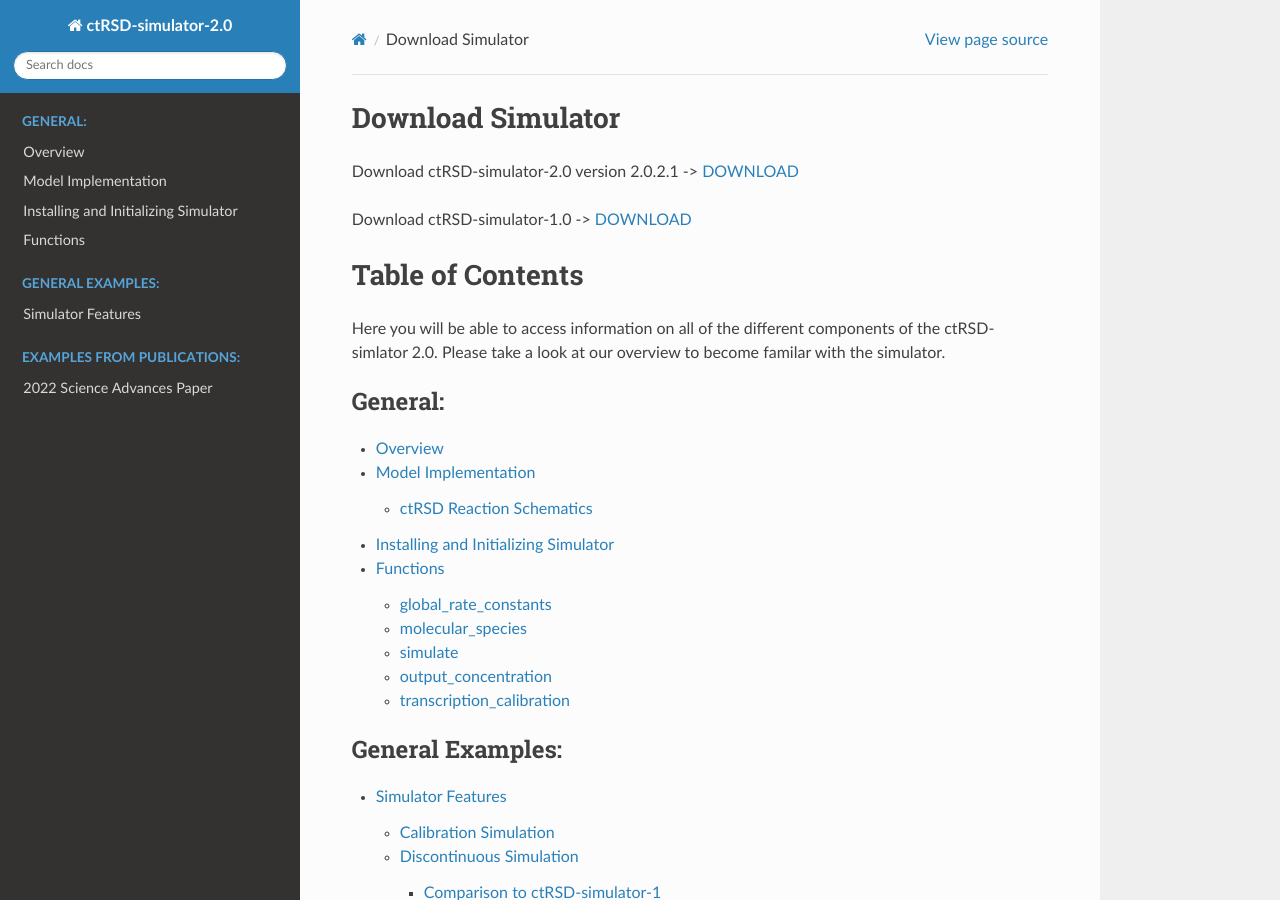
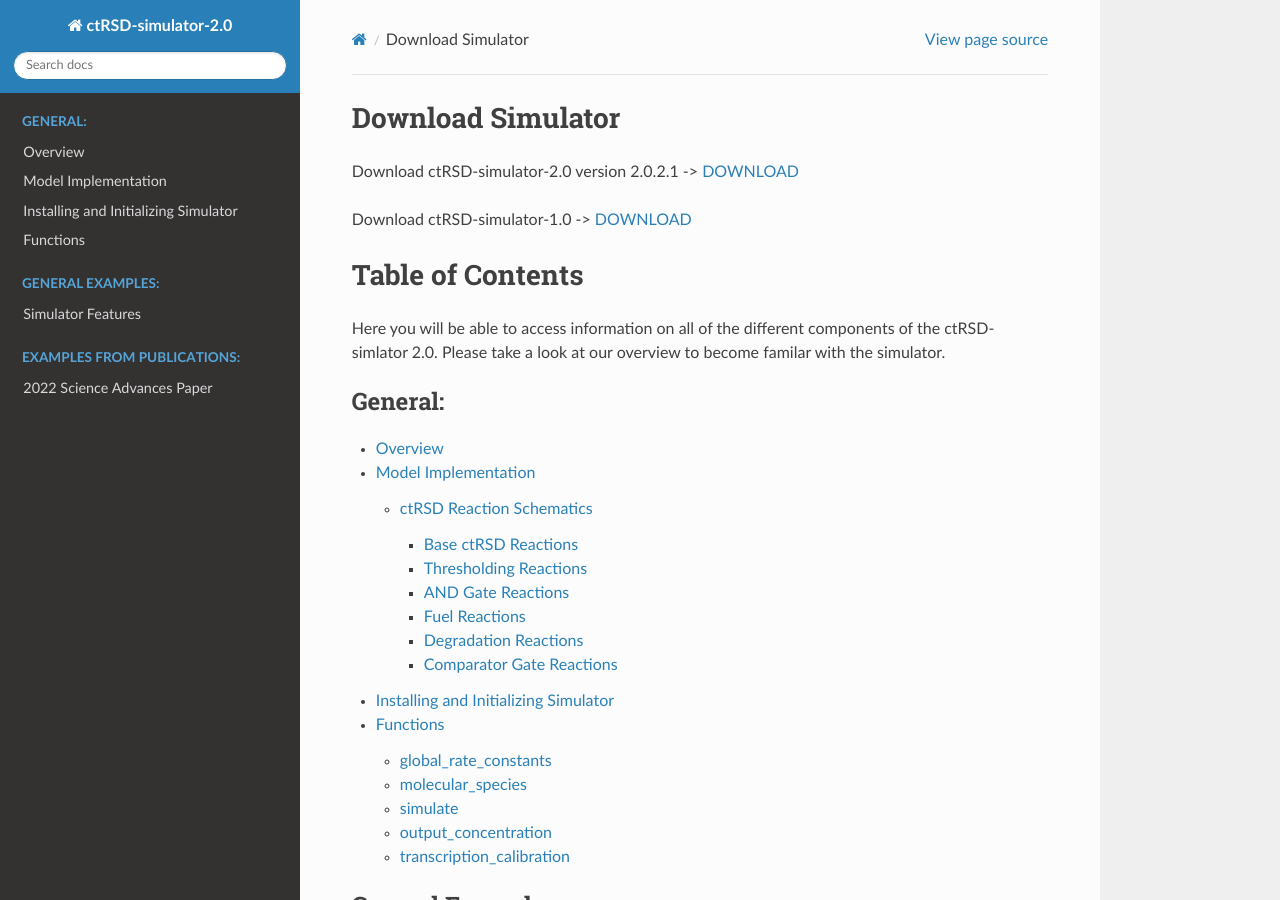
Before and after one commit to usnistgov/ctRSD-simulator, a Sphinx documentation site: the page built from ctRSD-simulator-2.0/docs/index.rst, in a window 1280 px wide and 900 px high. Built offline with Sphinx 7.4.7 and the Read the Docs theme 2.0.0, drawn with Linux system fonts in a browser that asks for light colours.

Commit message:
update ctRSD-simulator-2.0

```diff
--- a/ctRSD-simulator-2.0/docs/Model-Implementation.rst
+++ b/ctRSD-simulator-2.0/docs/Model-Implementation.rst
@@ -6,8 +6,62 @@
 
 ctRSD Reaction Schematics
 -------------------------
-.. figure:: /ExampleImages/all_reactions.png
+
+Base ctRSD Reactions
+++++++++++++++++++++
+
+.. figure:: /ExampleImages/base_reactions.png
    :class: with-border
    :align: center
 
-   **All ctRSD Reaction Schematics**
+   **Base ctRSD Reactions Schematics**
+
+
+
+Thresholding Reactions
++++++++++++++++++++++++
+
+.. figure:: /ExampleImages/thresholding_reactions.png
+   :class: with-border
+   :align: center
+
+   **Thresholding Reactions Schematics**
+
+
+AND Gate Reactions
+++++++++++++++++++
+
+.. figure:: /ExampleImages/and_gate_reactions.png
+   :class: with-border
+   :align: center
+
+   **AND Gate Reactions Schematics**
+
+Fuel Reactions
+++++++++++++++
+
+.. figure:: /ExampleImages/fuel_reactions.png
+   :class: with-border
+   :align: center
+
+   **Fuel Reactions Schematics**
+
+
+Degradation Reactions
++++++++++++++++++++++
+
+.. figure:: /ExampleImages/degradation_reactions.png
+   :class: with-border
+   :align: center
+
+   **Degradation Reactions Schematics**
+
+
+Comparator Gate Reactions
++++++++++++++++++++++++++
+
+.. figure:: /ExampleImages/comparator_gate_reactions.png
+   :class: with-border
+   :align: center
+
+   **Comparator Gate Reactions Schematics**
```
Also changed, not shown: ctRSD-simulator-2.0/docs/ExampleImages/and_gate_reactions.png (added), ctRSD-simulator-2.0/docs/ExampleImages/base_reactions.png (added), ctRSD-simulator-2.0/docs/ExampleImages/comparator_gate_reactions.png (added), ctRSD-simulator-2.0/docs/ExampleImages/degradation_reactions.png (added), ctRSD-simulator-2.0/docs/ExampleImages/fuel_reactions.png (added), ctRSD-simulator-2.0/docs/ExampleImages/thresholding_reactions.png (added), 12 other files.
